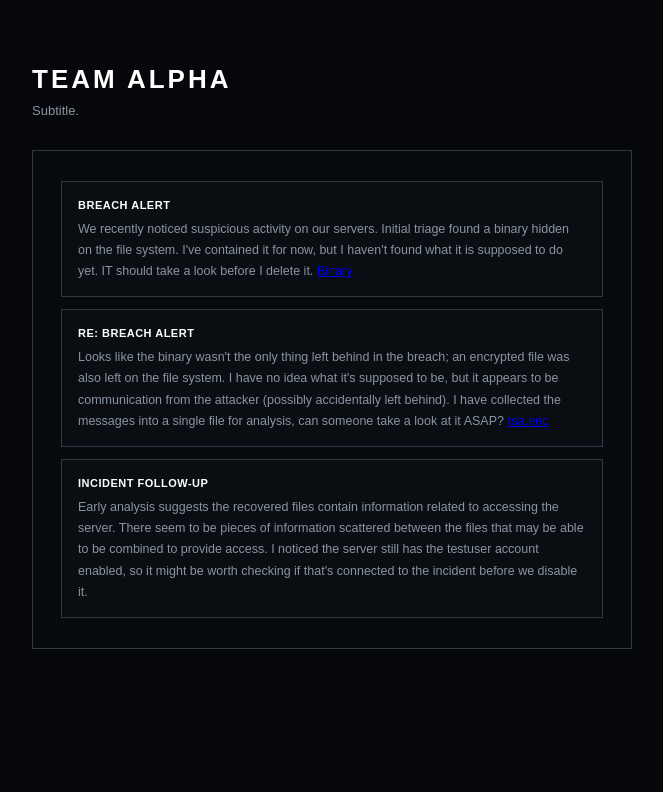
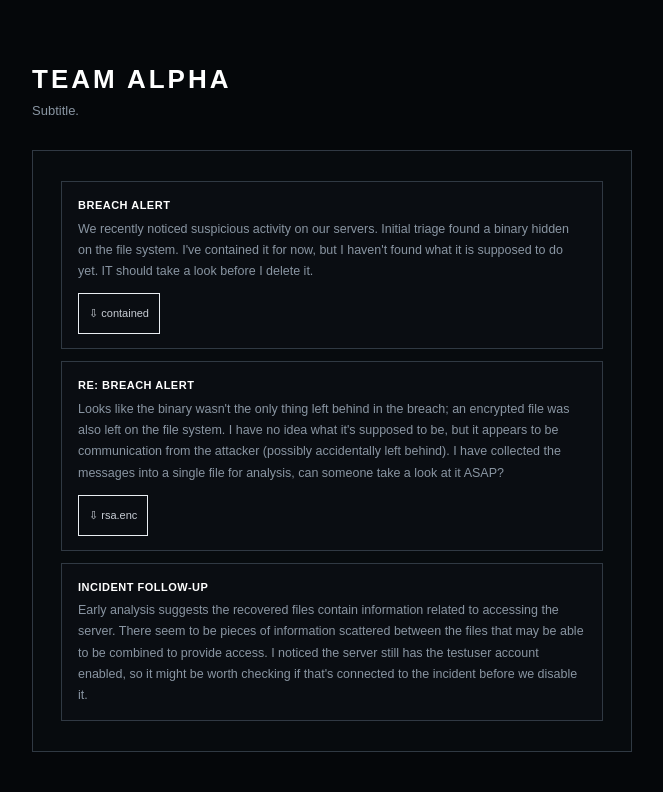
Before and after one commit to saacutter/rta-ctf, a Flask app: page /login/team-alpha in a window 1280 px wide. Shown: the part 60-852 px from the top of the page, without its empty margins (308-971 px from the left). Before the commit the page ends 709 px from the top, so only its background shows below. Run offline with Flask 3, Linux system fonts and the light colour scheme.

Commit message:
Updated styling of download buttons for files on Path 1

```diff
--- a/Final/app/templates/branch1_01.html
+++ b/Final/app/templates/branch1_01.html
@@ -121,6 +121,14 @@
   }
 
   .back-link:hover{ color:#fff; border-color:#8d9aa8; }
+
+  a { color:var(--amber); text-decoration:none; }
+
+  button, .btn {
+    display: block; width: fit-content; color: #c7ccd4; border:1px solid #e9edf2;
+    padding:10px; font-family:inherit; font-size:11px;
+    cursor:pointer; margin-top: 1em;
+  }
 </style>
 </head>
 
@@ -150,12 +158,12 @@
         <div class="note">
           <div class="note-title">Breach Alert</div>
           <span>We recently noticed suspicious activity on our servers. Initial triage found a binary hidden on the file system. I've contained it for now, but I haven't found what it is supposed to do yet. IT should take a look before I delete it.</span>
-          <a href="static/uploads/contained" download>Binary</a>
+          <a class="btn" href="{{ url_for('static', filename='uploads/contained') }}" download>⇩&nbsp;contained</a>
         </div>
         <div class="note">
           <div class="note-title">RE: Breach Alert</div>
           <span>Looks like the binary wasn't the only thing left behind in the breach; an encrypted file was also left on the file system. I have no idea what it's supposed to be, but it appears to be communication from the attacker (possibly accidentally left behind). I have collected the messages into a single file for analysis, can someone take a look at it ASAP?</span>
-          <a href="static/uploads/rsa.enc" download>rsa.enc</a>
+          <a class="btn" href="{{ url_for('static', filename='uploads/rsa.enc') }}" download>⇩&nbsp;rsa.enc</a>
         </div>
         <div class="note">
           <div class="note-title">Incident Follow-Up</div>
```
